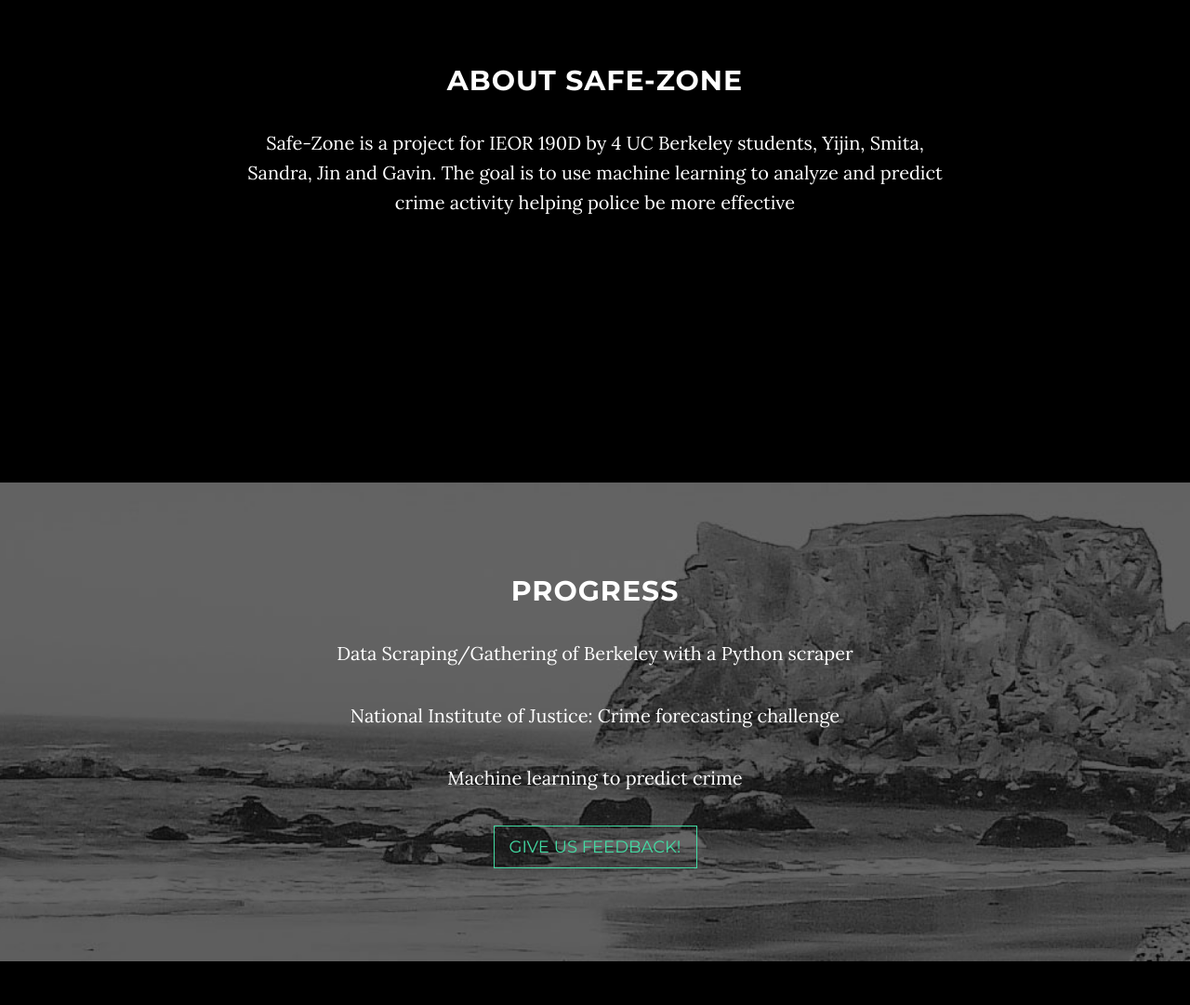
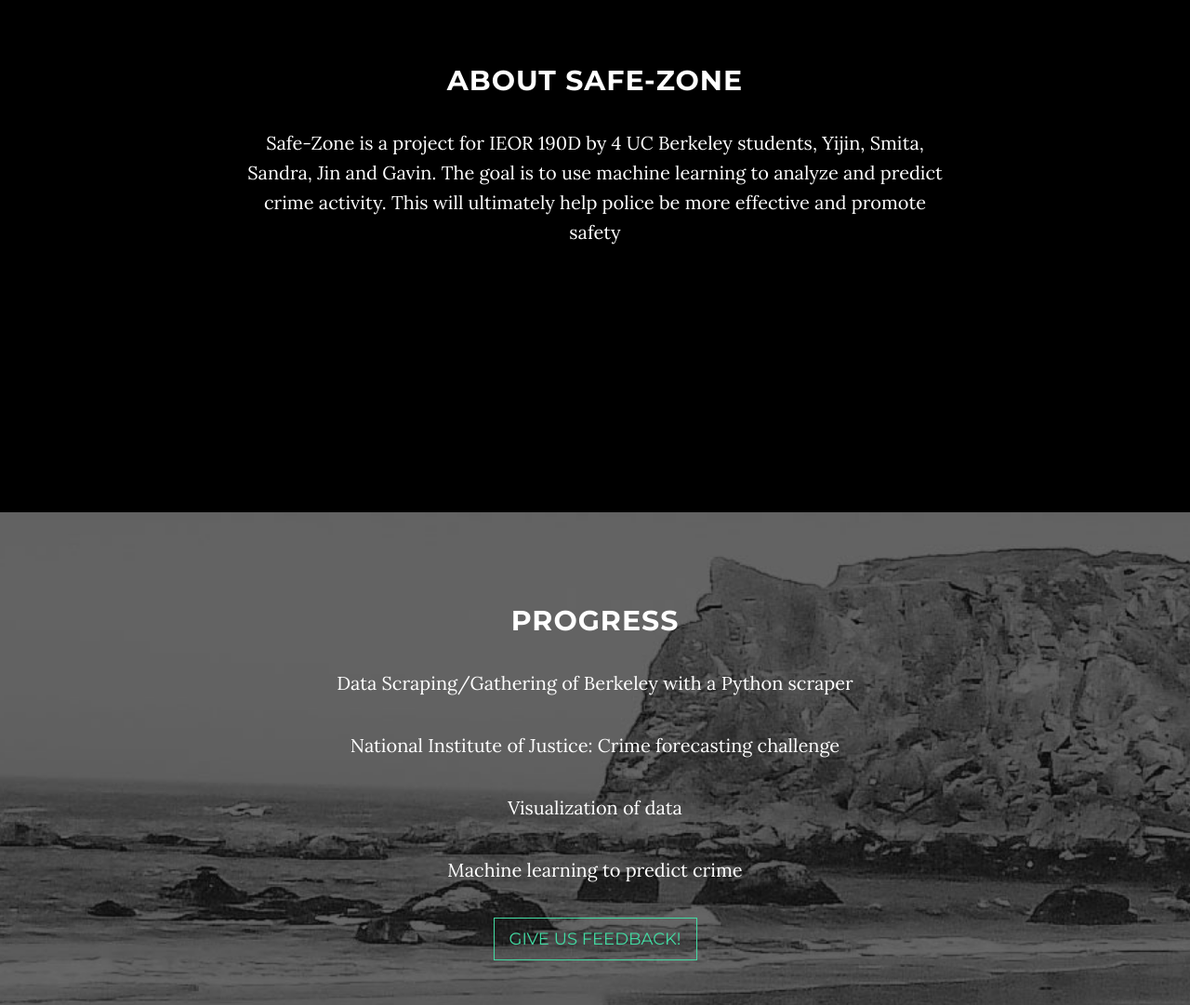
Before and after one commit to Safe-Zone/Safe-Zone, a website: page index.html in a window 1280 px wide. Shown: the part 980-2061 px from the top of the page at 93% size. Drawn offline with nearby package versions, Linux system fonts and the light colour scheme; some packages are replaced by stand-ins of ours.

Commit message:
Update more

```diff
--- a/index.html
+++ b/index.html
@@ -92,7 +92,7 @@
             <div class="col-lg-8 col-lg-offset-2">
                 <h2>About Safe-Zone</h2>
                 <p>Safe-Zone is a project for IEOR 190D by 4 UC Berkeley students, Yijin, Smita, Sandra, Jin and Gavin.
-                  The goal is to use machine learning to analyze and predict crime activity helping police be more effective</p>
+                  The goal is to use machine learning to analyze and predict crime activity. This will ultimately help police be more effective and promote safety</p>
             </div>
         </div>
     </section>
@@ -105,6 +105,7 @@
                     <h2>Progress</h2>
                     <p>Data Scraping/Gathering of Berkeley with a Python scraper</p>
                     <p> National Institute of Justice: Crime forecasting challenge </p>
+                    <p> Visualization of data </p>
                     <p> Machine learning to predict crime </p>
                     <a href="mailto:safezonepredictivepolicing@gmail.com" class="btn btn-default btn-lg">Give us feedback!</a>
                 </div>
```
